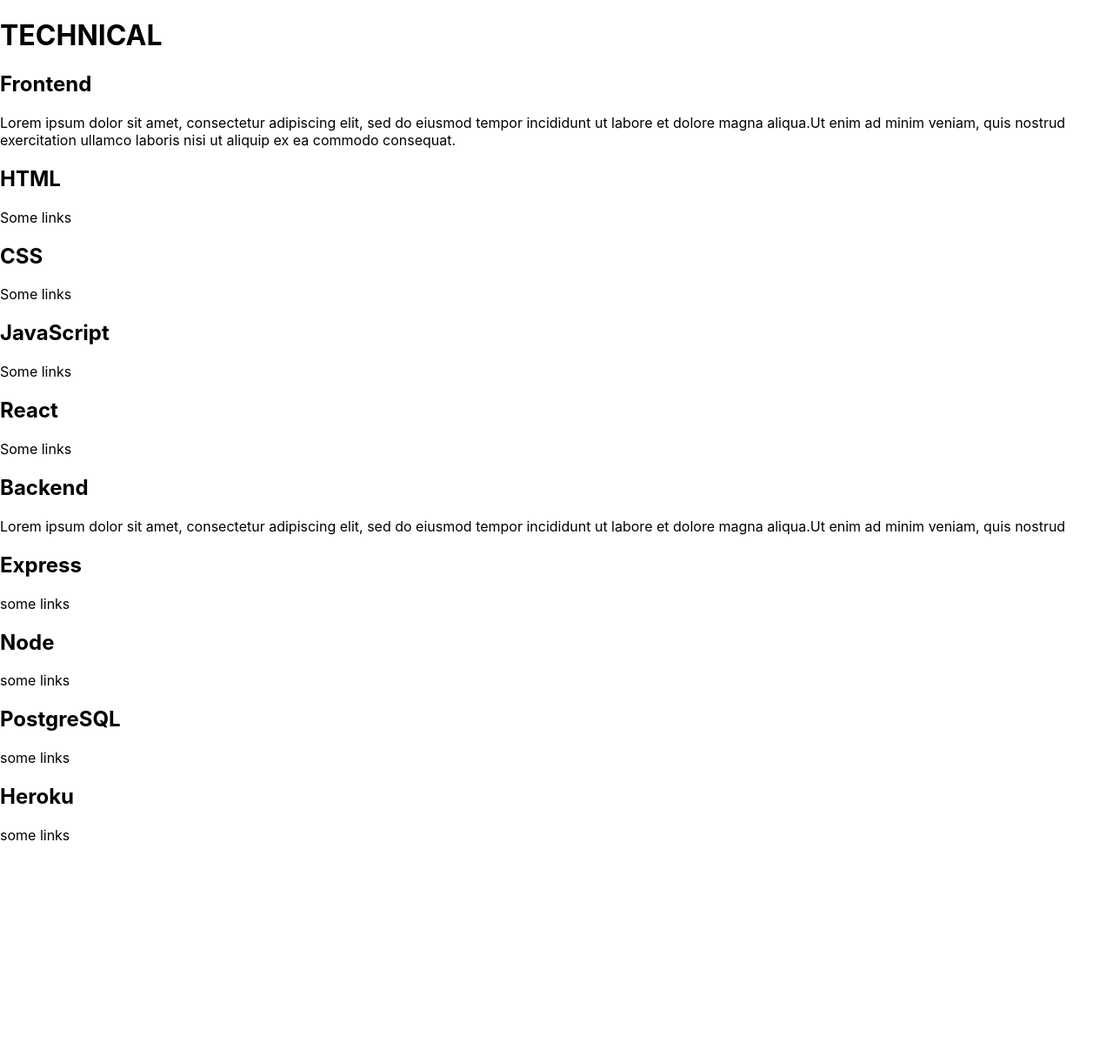
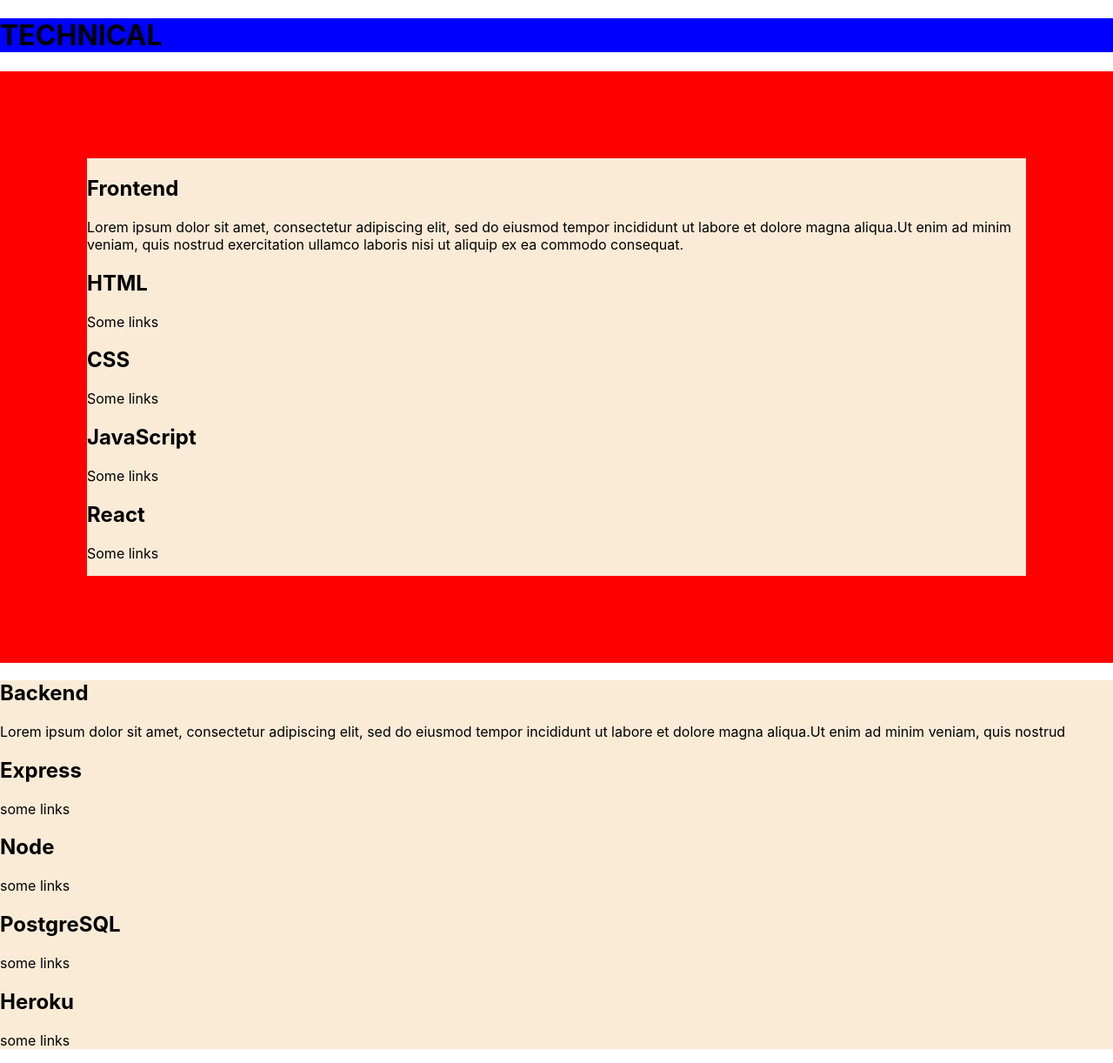
Before and after one commit to SchoolOfCode/w9_frontend-project-neemo-ryan-harry-mino, a React (Create React App) app: page /Technical in a window 1280 px wide. Shown: the whole page at 87% size. Before the commit the page ends 986 px from the top, so only its background shows below. Built offline with nearby package versions, Linux system fonts and the light colour scheme.

Commit message:
added basic styling to technical page, added section divs to help with styling

```diff
--- a/src/Components/Technical/Technical.css
+++ b/src/Components/Technical/Technical.css
@@ -0,0 +1,16 @@
+body {
+
+}
+
+h1 {
+    background-color: blue;
+}
+
+.front-end-div {
+    border: 100px, solid, red;
+    background-color: antiquewhite;
+}
+
+.back-end-div {
+    background-color: antiquewhite;
+}
--- a/src/Components/Technical/Technical.js
+++ b/src/Components/Technical/Technical.js
@@ -1,9 +1,11 @@
 import Section from "../Section/Section";
-// import Footer from "../Footer/Footer"
+import "./Technical.css";
+
 const Technical = () => {
   return (
-    <div>
+    <div className="technical-div">
       <h1> TECHNICAL </h1>
+      <div className="front-end-div">
         {/* FRONTEND */}
         <Section
           title="Frontend"
@@ -17,13 +19,13 @@
           className="javascript-section"
         />
         <Section title="React" content="Some links" className="react-section" />
+      </div>
+      {/* BACKEND  */}
+      <div className="back-end-div">
         <Section
           title="Backend"
           content="Lorem ipsum dolor sit amet, consectetur adipiscing elit, sed do eiusmod tempor incididunt ut labore et dolore magna aliqua.Ut enim ad minim veniam, quis nostrud "
         />
-
-       {/* BACKEND  */}
-
         <Section
           title="Express"
           content="some links"
@@ -35,7 +37,12 @@
           content="some links"
           className="postgresql-section"
         />
-      <Section title="Heroku" content="some links" className="heroku-section" />
+        <Section
+          title="Heroku"
+          content="some links"
+          className="heroku-section"
+        />
+      </div>
     </div>
   );
 };
```
Lines whose indentation alone changed are shown as unchanged.
